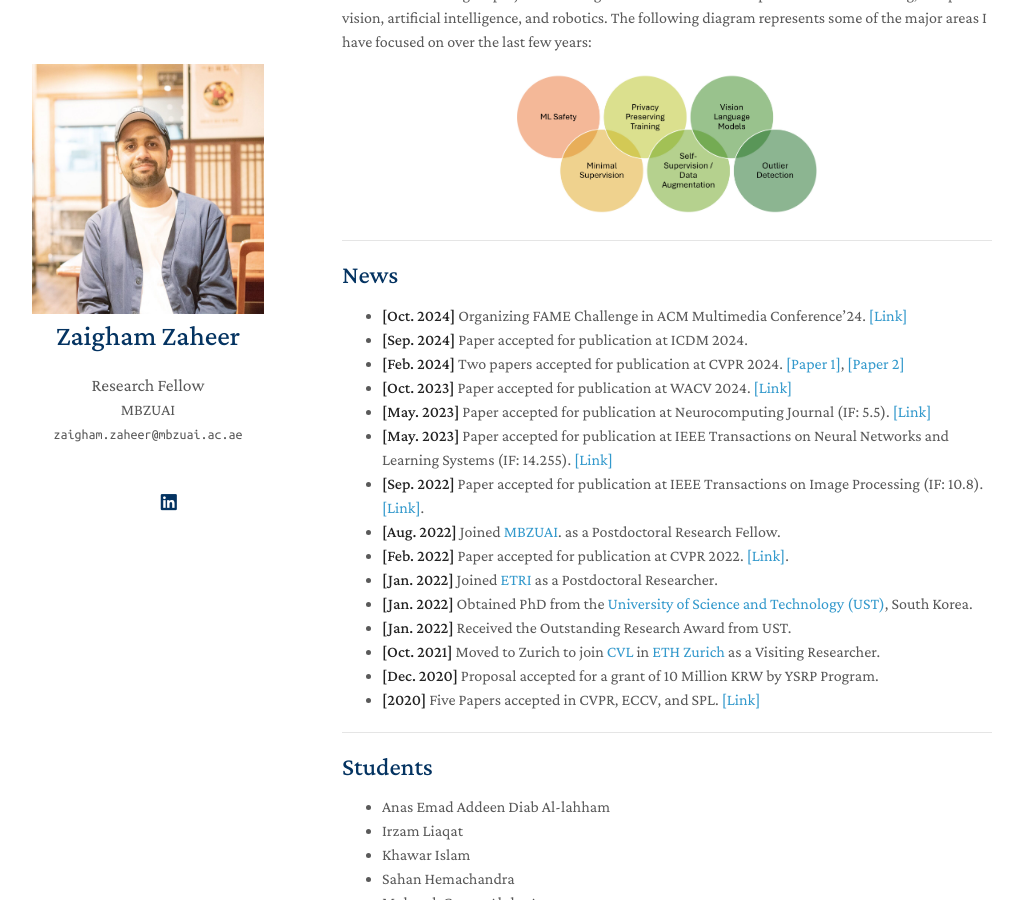
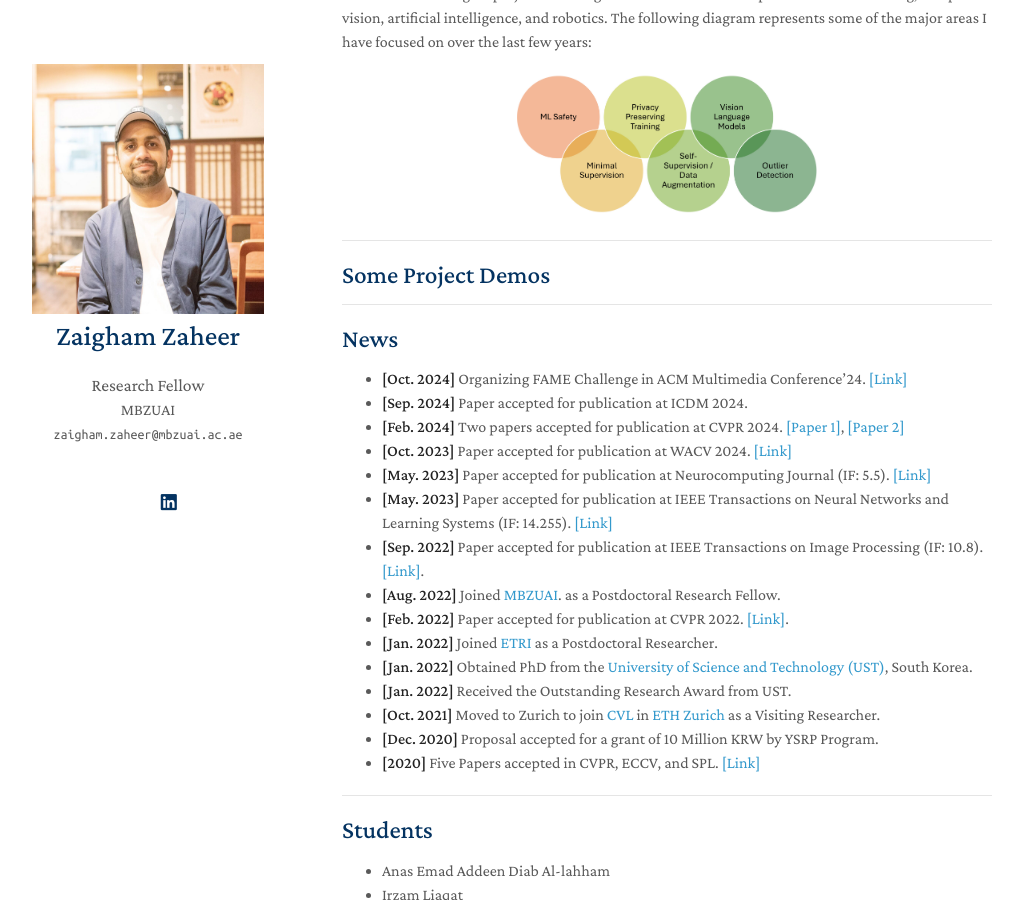
Before and after one commit to ZaighamZ/ZaighamZ.github.io, a Jekyll site: the page built from index.md, in a window 1280 px wide and 900 px high, scrolled down 1117 px. Shown: the whole window, without its empty margins (128-1151 px from the left). Built offline with Jekyll 4.4.1, drawn with Linux system fonts in a browser that asks for light colours; nearby versions of some CDN libraries; a style sheet for code colours, icons or effects is not loaded.

Commit message:
Update index.md

```diff
--- a/index.md
+++ b/index.md
@@ -59,6 +59,11 @@ I have been working on projects covering some of the advanced topics of machine
 
 
 
+***
+## Some Project Demos
+
+
+
 
 ***
 ## News
```
